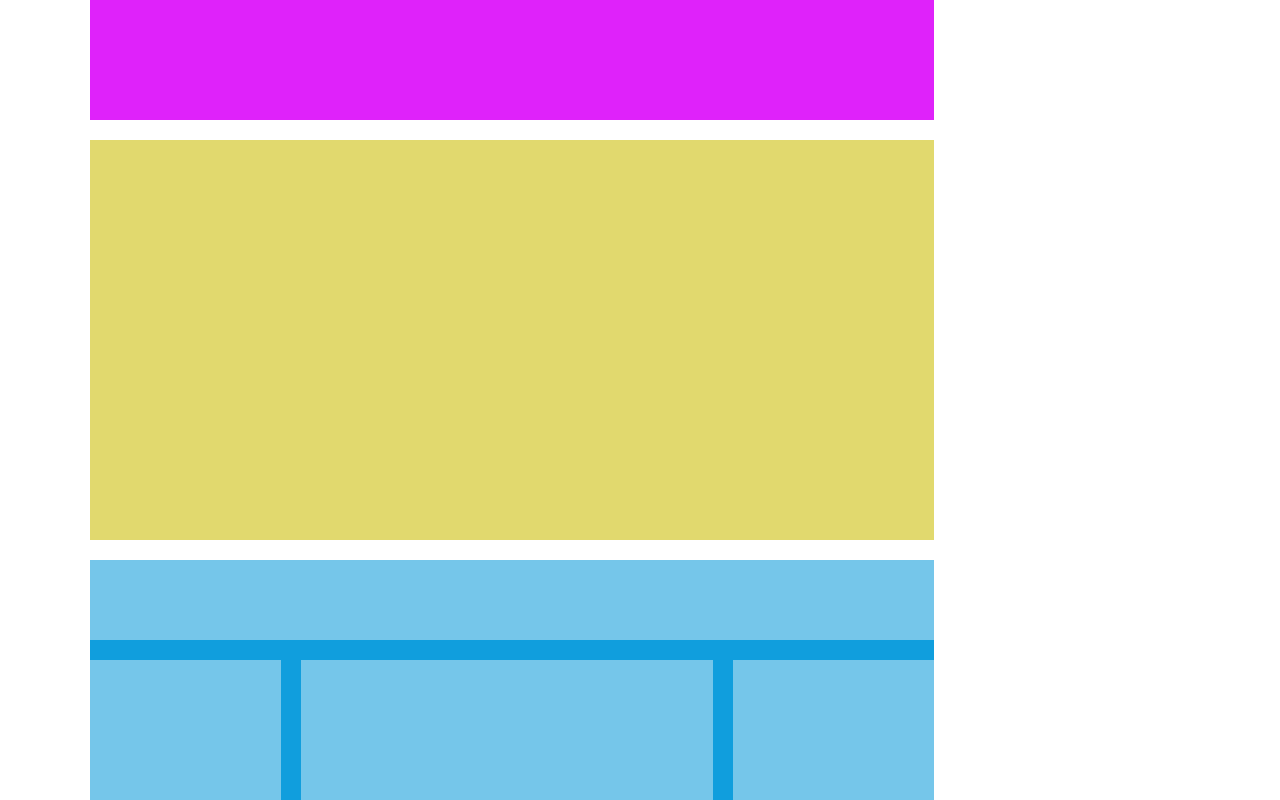
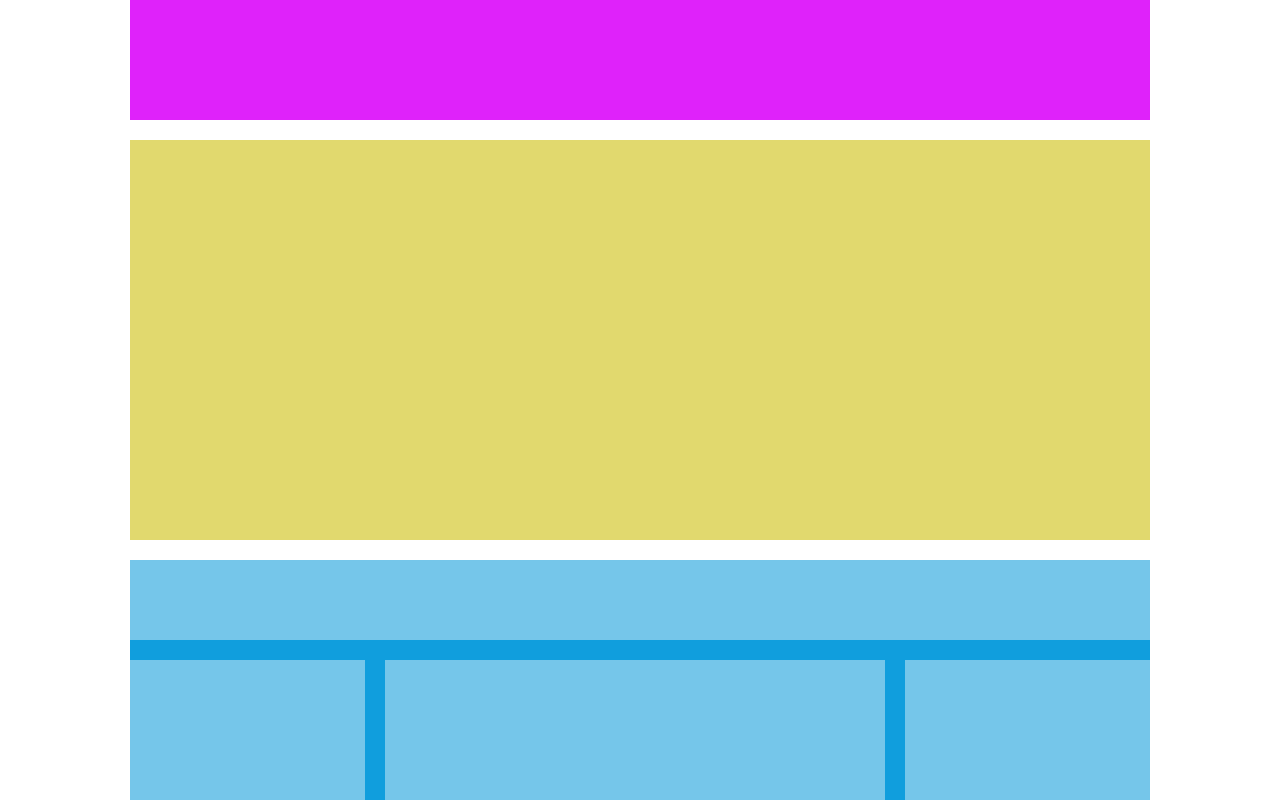
Before and after one commit to giagra91/htmlcss-wp, a plain HTML site: page index.html in a window 1280 px wide. Shown: the top 800 px of the page. Drawn offline with Linux system fonts and the light colour scheme.

Commit message:
modifche body

```diff
--- a/css/style.css
+++ b/css/style.css
@@ -2,14 +2,15 @@
 
 *{
     box-sizing: border-box;
-    margin: 0;
+    margin: 0 auto;
     padding: 0;
 }
 
 
 body{
-    width: 80%;
+    /* width: 80%; */
     min-width: 1000px;
+    max-width: 1200px;
     padding: 0px 90px;
 }
 
```
Also changed, not shown: img/banner-2.jpg (added), img/banner.jpg (added), img/img-1.jpg (added), img/img-2.jpg (added), img/img-3.jpg (added), img/img-4.jpg (added), img/img-5.jpg (added), img/img-6.jpg (added), img/logo.png (added).
